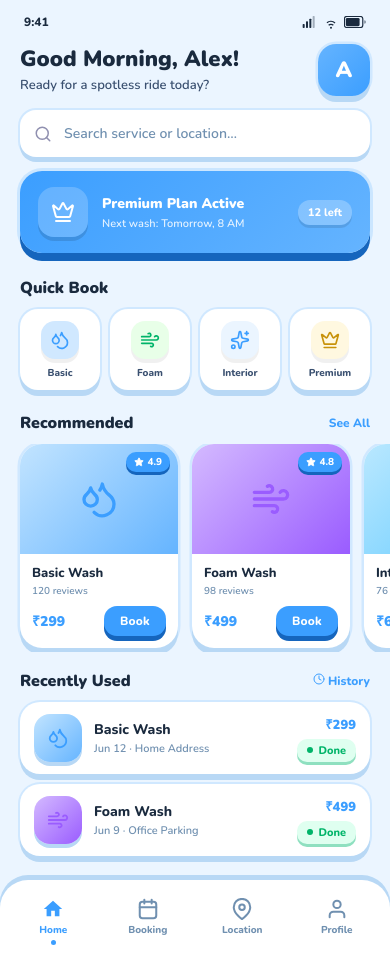
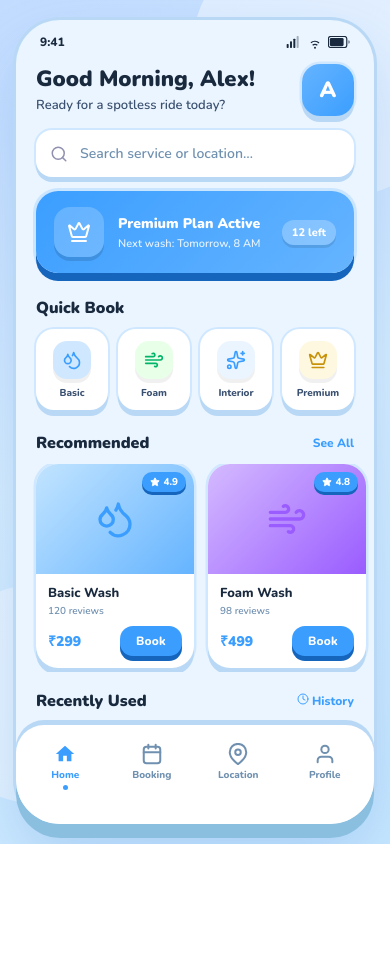
Before and after one commit to soumyaguptaworks-hash/daily-car-wash, a React (Vite) app: page /home in a window 390 px wide. After the commit the page ends 844 px from the top, so only its background shows below. Built offline with nearby package versions, Linux system fonts and the light colour scheme.

Commit message:
Always show phone as rounded floating frame — border-radius on all screen sizes

```diff
--- a/src/index.css
+++ b/src/index.css
@@ -23,7 +23,7 @@
 }
 
 html, body {
-  height: 100%;
+  min-height: 100%;
   font-family: 'Nunito', sans-serif;
   background: linear-gradient(160deg, #C2DCFF 0%, #D8EEFF 50%, #C8E8FF 100%);
   background-attachment: fixed;
@@ -35,46 +35,49 @@ body::before, body::after {
   content: '';
   position: fixed;
   border-radius: 50%;
-  background: rgba(255,255,255,0.35);
+  background: rgba(255,255,255,0.45);
   pointer-events: none;
   z-index: 0;
 }
-body::before { width: 220px; height: 220px; top: -60px; right: -60px; }
-body::after  { width: 180px; height: 180px; bottom: 60px; left: -50px; }
+body::before { width: 280px; height: 280px; top: -80px; right: -80px; }
+body::after  { width: 220px; height: 220px; bottom: 40px; left: -70px; }
 
 #root {
-  height: 100%;
+  min-height: 100vh;
   display: flex;
-  align-items: flex-start;
+  align-items: center;
   justify-content: center;
-  padding: 0;
+  padding: 20px 16px;
   position: relative;
   z-index: 1;
 }
 
-/* ── Phone shell ── */
+/* ── Phone shell — always a rounded floating card ── */
 .phone-shell {
   width: 100%;
   max-width: 390px;
-  min-height: 100dvh;
+  height: calc(100dvh - 40px);
   background: #EBF5FF;
   display: flex;
   flex-direction: column;
   position: relative;
   overflow: hidden;
+  border-radius: 44px;
+  box-shadow:
+    0 14px 0 0 #8BBFE0,
+    0 0 0 3px #B8D8F5,
+    0 32px 64px rgba(28, 100, 200, 0.20);
 }
 
-/* On larger screens — show as a phone with visible rounded edges */
 @media (min-width: 480px) {
-  #root { align-items: center; padding: 28px 16px; min-height: 100vh; }
+  #root { padding: 28px 20px; }
   .phone-shell {
-    border-radius: 48px;
-    min-height: 812px;
-    max-height: 860px;
+    height: min(860px, calc(100dvh - 56px));
+    border-radius: 52px;
     box-shadow:
-      0 16px 0 0 #8BBFE0,
-      0 0 0 3.5px #B8D8F5,
-      0 40px 80px rgba(28, 100, 200, 0.18);
+      0 18px 0 0 #8BBFE0,
+      0 0 0 4px #B8D8F5,
+      0 48px 96px rgba(28, 100, 200, 0.22);
   }
 }
 
```
